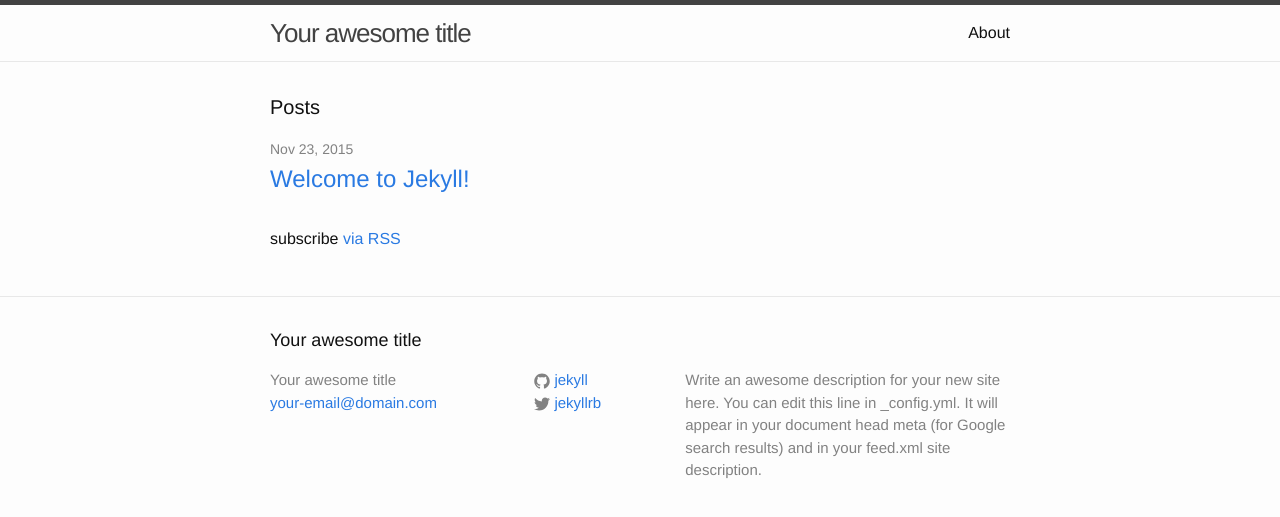
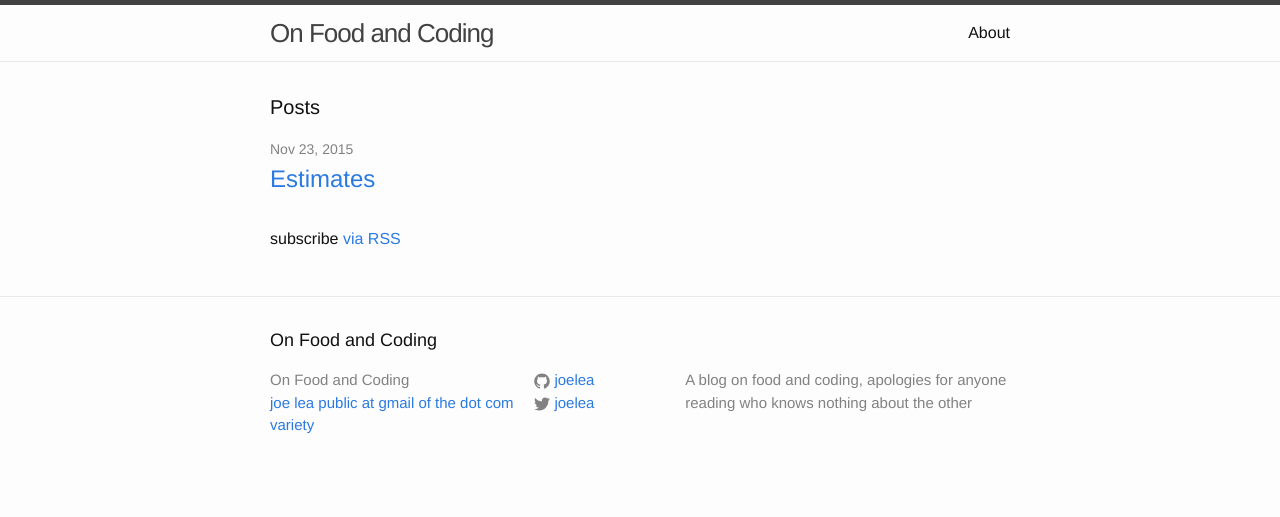
Before and after one commit to joelea/onfoodandcoding, a Jekyll site: the page built from index.html, in a window 1280 px wide. Shown: the top 517 px of the page. Built offline with Jekyll 4.4.1, drawn with Linux system fonts in a browser that asks for light colours.

Commit message:
Initial post

```diff
--- a/_config.yml
+++ b/_config.yml
@@ -1,14 +1,12 @@
 # Site settings
-title: Your awesome title
-email: your-email@domain.com
+title: On Food and Coding
+email: joe lea public at gmail of the dot com variety
 description: > # this means to ignore newlines until "baseurl:"
-  Write an awesome description for your new site here. You can edit this
-  line in _config.yml. It will appear in your document head meta (for
-  Google search results) and in your feed.xml site description.
+  A blog on food and coding, apologies for anyone reading who knows nothing about the other
 baseurl: "" # the subpath of your site, e.g. /blog/
-url: "http://yourdomain.com" # the base hostname & protocol for your site
-twitter_username: jekyllrb
-github_username:  jekyll
+url: "http://onfoodandcoding.co.uk" # the base hostname & protocol for your site
+twitter_username: joelea
+github_username:  joelea
 
 # Build settings
 markdown: kramdown
--- a/_posts/2015-11-23-welcome-to-jekyll.markdown
+++ /dev/null
@@ -1,25 +0,0 @@
----
-layout: post
-title:  "Welcome to Jekyll!"
-date:   2015-11-23 08:23:51
-categories: jekyll update
----
-You’ll find this post in your `_posts` directory. Go ahead and edit it and re-build the site to see your changes. You can rebuild the site in many different ways, but the most common way is to run `jekyll serve`, which launches a web server and auto-regenerates your site when a file is updated.
-
-To add new posts, simply add a file in the `_posts` directory that follows the convention `YYYY-MM-DD-name-of-post.ext` and includes the necessary front matter. Take a look at the source for this post to get an idea about how it works.
-
-Jekyll also offers powerful support for code snippets:
-
-{% highlight ruby %}
-def print_hi(name)
-  puts "Hi, #{name}"
-end
-print_hi('Tom')
-#=> prints 'Hi, Tom' to STDOUT.
-{% endhighlight %}
-
-Check out the [Jekyll docs][jekyll] for more info on how to get the most out of Jekyll. File all bugs/feature requests at [Jekyll’s GitHub repo][jekyll-gh]. If you have questions, you can ask them on [Jekyll’s dedicated Help repository][jekyll-help].
-
-[jekyll]:      http://jekyllrb.com
-[jekyll-gh]:   https://github.com/jekyll/jekyll
-[jekyll-help]: https://github.com/jekyll/jekyll-help
```
Also changed, not shown: _posts/2015-11-23-estimates.markdown (added, +14 -0 lines).
